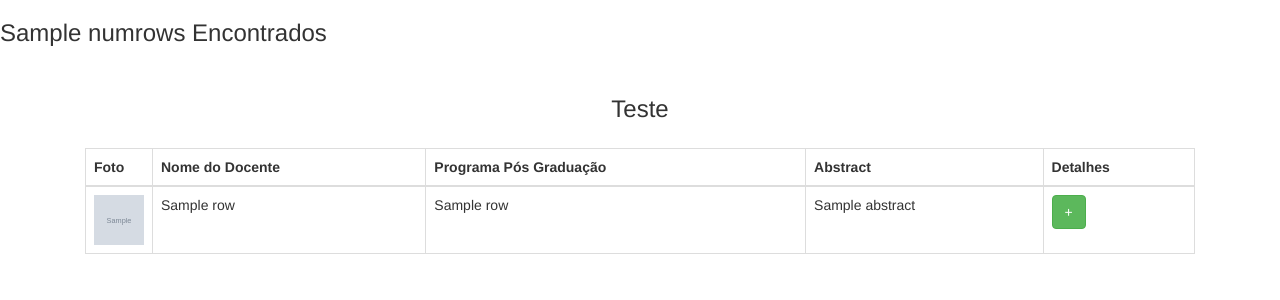
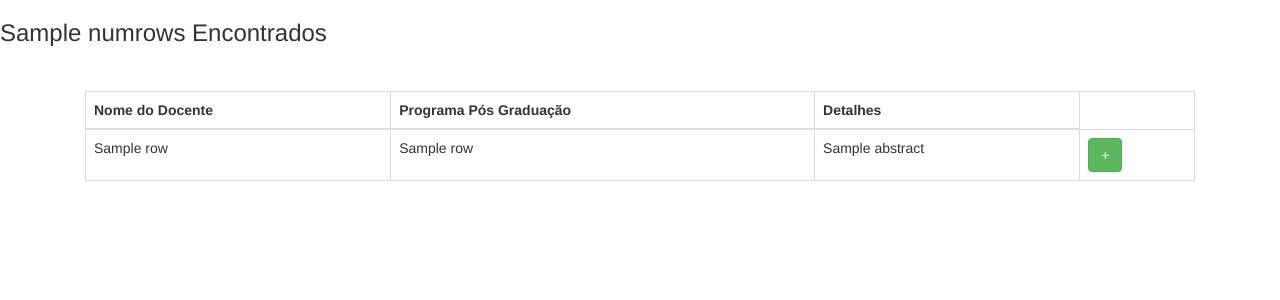
Before and after one commit to gau1210/Pesque-UNEB, a Flask app: template templates/response.html in a window 1280 px wide. Shown: the top 300 px of the page. Run offline with Flask 3, Linux system fonts and the light colour scheme; the template is opened without the code that fills it: most values are stand-ins (such as "Sample title", 1, 10 or a date in 2020); grey boxes marked "Sample" are stand-in pictures; some libraries are stand-ins or nearby versions.

Commit message:
Ultima atualização

```diff
--- a/app.py
+++ b/app.py
@@ -11,11 +11,9 @@ DB_PASS = "1989"
 
 conn = psycopg2.connect(dbname=DB_NAME, user=DB_USER, password=DB_PASS, host=DB_HOST)
 
-
 @app.route('/')
 def index():
     return render_template('index.html')
-
 
 @app.route("/ajaxlivesearch", methods=["POST", "GET"])
 def ajaxlivesearch():
@@ -28,25 +26,20 @@ def ajaxlivesearch():
             cur.execute(query)
             employee = cur.fetchall()
         else:
-            search_word = search_word  # Substitua isso pela sua palavra de pesquisa real
             cur.execute("""
-                                    SELECT name::varchar,
-                                           abstract::varchar,
-                                           nome_programa::varchar,
-                                           ts_rank(document, websearch_to_tsquery('simple', %s)) +
-                                           ts_rank(document, websearch_to_tsquery('english', %s)) AS rank
-                                    FROM search_index
-                                    WHERE document @@ websearch_to_tsquery('simple', %s)
-                                       OR document @@ websearch_to_tsquery('english', %s)
-                                    ORDER BY rank DESC;
-                                    """, (search_word, search_word, search_word, search_word))
-            #cur.execute('SELECT abstract FROM search_index WHERE document @@ websearch_to_tsquery(%s)', (search_word,))
-            #cur.execute('SELECT * FROM researcher WHERE name LIKE %s', ('%' + search_word + '%',))
+                                               SELECT name::varchar,
+                                                      abstract::varchar,
+                                                      ts_rank(search, websearch_to_tsquery('simple', %s)) +
+                                                      ts_rank(search, phraseto_tsquery('simple', %s)) AS rank
+                                               FROM researcher
+                                               WHERE search @@ websearch_to_tsquery('simple', %s)
+                                                  OR search @@ phraseto_tsquery('simple', %s)
+                                               ORDER BY rank DESC;
+                                               """, (search_word, search_word, search_word, search_word))
             numrows = int(cur.rowcount)
             employee = cur.fetchall()
             print(numrows)
     return jsonify({'htmlresponse': render_template('response.html', employee=employee, numrows=numrows)})
 
-
 if __name__ == "__main__":
     app.run(debug=True)
--- a/templates/index.html
+++ b/templates/index.html
@@ -48,6 +48,9 @@ $(document).ready(function(){
                     </div>
                 </div>
             </div>
+    <div>
+
+    </div>
    <div id="result"></div>
 </div>
 </body>
--- a/templates/response.html
+++ b/templates/response.html
@@ -9,8 +9,7 @@
 <body >
 <h3>{{numrows}} Encontrados</h3>
 <div class="container">
-   <br />
-   <h3 align="center"> Teste</h3>
+   <br/>
    <div class="row">
     <div class="col-md-12">
         <div class="panel-body">
@@ -18,16 +17,16 @@
                 <table class="table table-bordered">
                     <thead>
                         <tr>
-                            <th width="60">Foto</th>
+                            <!--<th width="60">Foto</th>-->
                             <th>Nome do Docente</th>
                             <th>Programa Pós Graduação</th>
-                            <th>Abstract</th>
+                            <!--<th>Abstract</th>-->
                             <th>Detalhes</th>
                         </tr>
                         </thead>
                         {% for row in employee %}
                             <tr>
-                                <td><img src="/static/images/{{row.photo}}" height="50" width="50"/></td>
+                                <!--<td><img src="/static/images/{{row.photo}}" height="50" width="50"/></td>-->
                                 <td>{{row.name}}</td>
                                 <td>{{row.nome_programa}}</td>
                                 <td>{{row.abstract}}</td>
@@ -40,6 +39,8 @@
     </div>
     </div>
 </div>
+
+
 <div class="modal fade" id="empModal" role="dialog">
                 <div class="modal-dialog">
                     <div class="modal-content">
```
